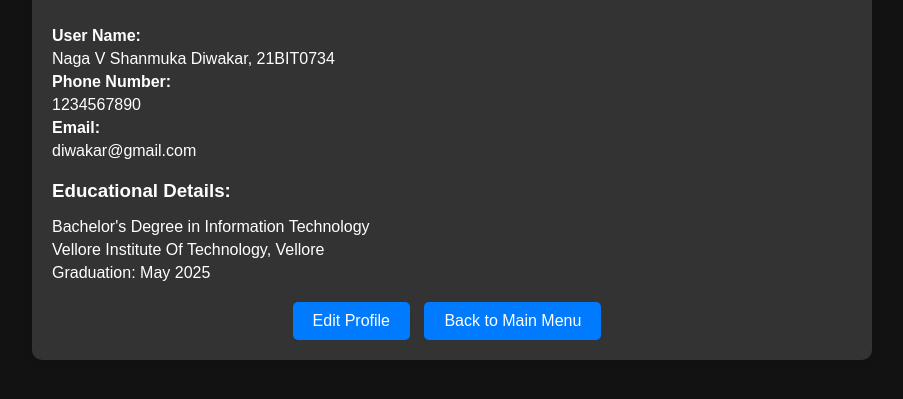
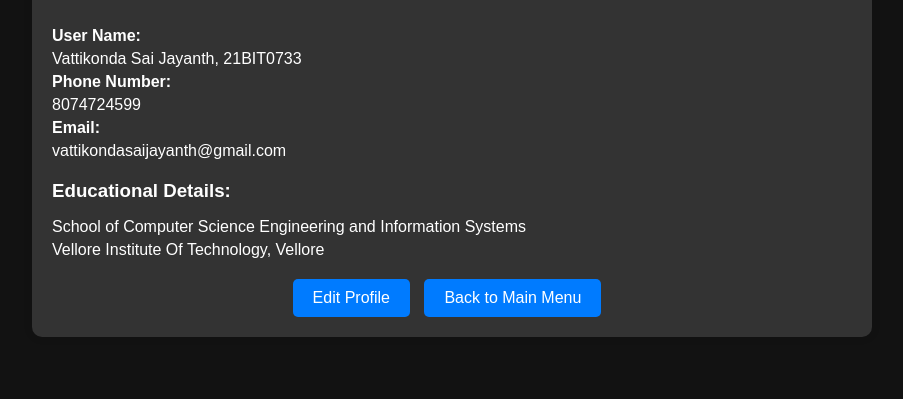
Before and after one commit to saijayanth-vattikonda/quiz-app, a website: page client/faculty/profile.html in a window 1280 px wide. Shown: the part 131-530 px from the top of the page, without its empty margins (188-1091 px from the left). Drawn offline with Linux system fonts and the light colour scheme.

Commit message:
Update profile.html

```diff
--- a/client/faculty/profile.html
+++ b/client/faculty/profile.html
@@ -81,18 +81,17 @@
     <h1>User Profile</h1>
     <div class="user-info">
       <label for="userName">User Name:</label>
-      <p id="userName">Naga V Shanmuka Diwakar, 21BIT0734</p>
+      <p id="userName">Vattikonda Sai Jayanth, 21BIT0733</p>
       <label for="phoneNumber">Phone Number:</label>
-      <p id="phoneNumber">1234567890</p>
+      <p id="phoneNumber">8074724599</p>
       <label for="email">Email:</label>
-      <p id="email">diwakar@gmail.com</p>
+      <p id="email">vattikondasaijayanth@gmail.com</p>
     </div>
     <div class="educational-details">
       <h3>Educational Details:</h3>
       <ul>
-        <li>Bachelor's Degree in Information Technology</li>
+        <li>School of Computer Science Engineering and Information Systems</li>
         <li>Vellore Institute Of Technology, Vellore</li>
-        <li>Graduation: May 2025</li>
       </ul>
     </div>
     <div class="button-container">
```
